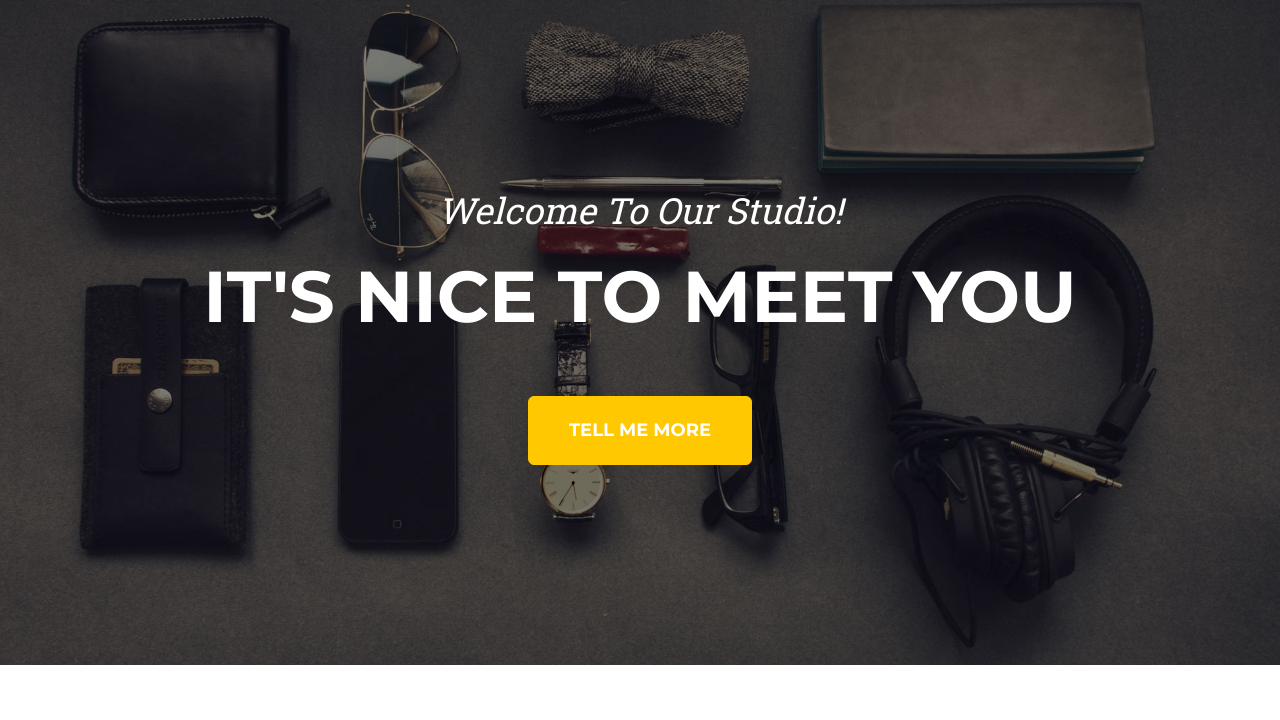
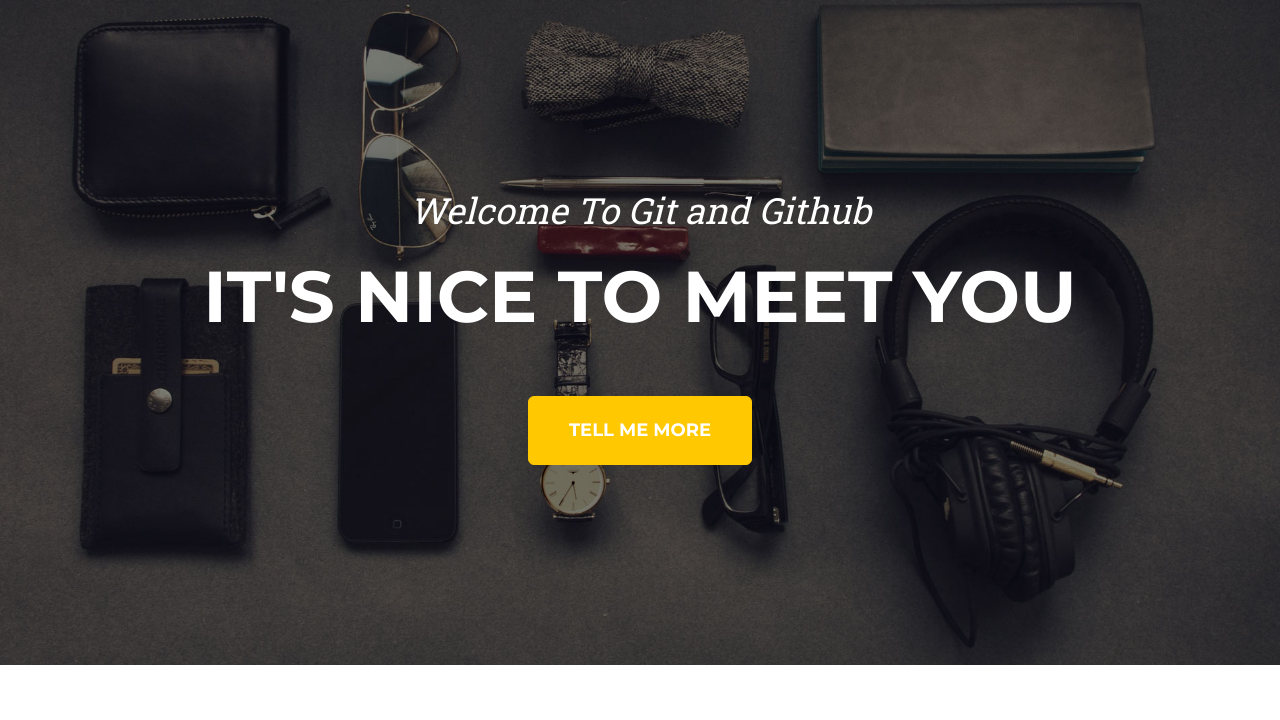
Before and after one commit to geeth1/my-website, a plain HTML site: page index.html in a window 1280 px wide. Shown: the part 80-800 px from the top of the page. Drawn offline with nearby package versions, Linux system fonts and the light colour scheme.

Commit message:
commit changes in index.html in div tag

```diff
--- a/index.html
+++ b/index.html
@@ -39,7 +39,7 @@
         <!-- Masthead-->
         <header class="masthead">
             <div class="container">
-                <div class="masthead-subheading">Welcome To Our Studio!</div>
+                <div class="masthead-subheading">Welcome To Git and Github</div>
                 <div class="masthead-heading text-uppercase">It's Nice To Meet You</div>
                 <a class="btn btn-primary btn-xl text-uppercase" href="#services">Tell Me More</a>
             </div>
```
